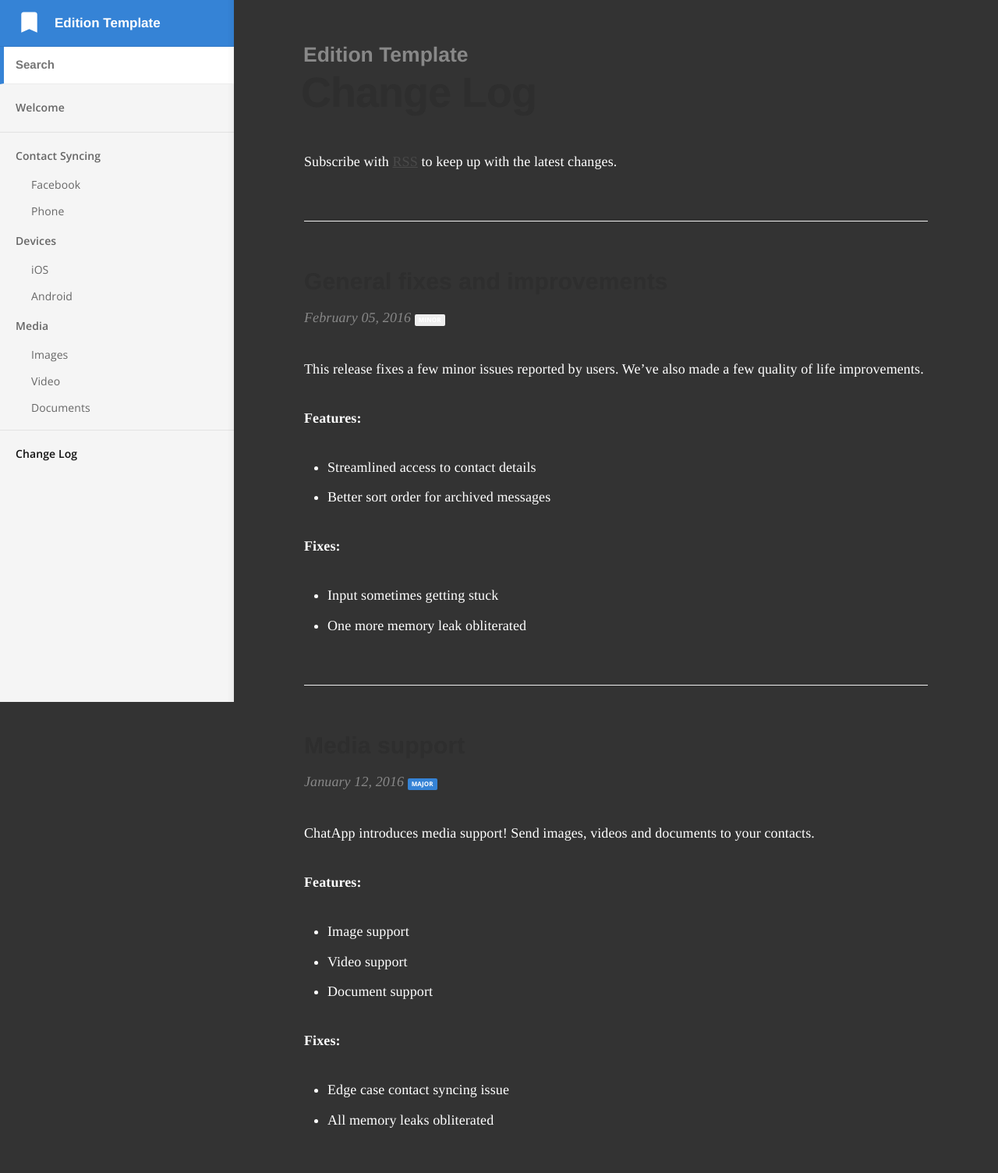
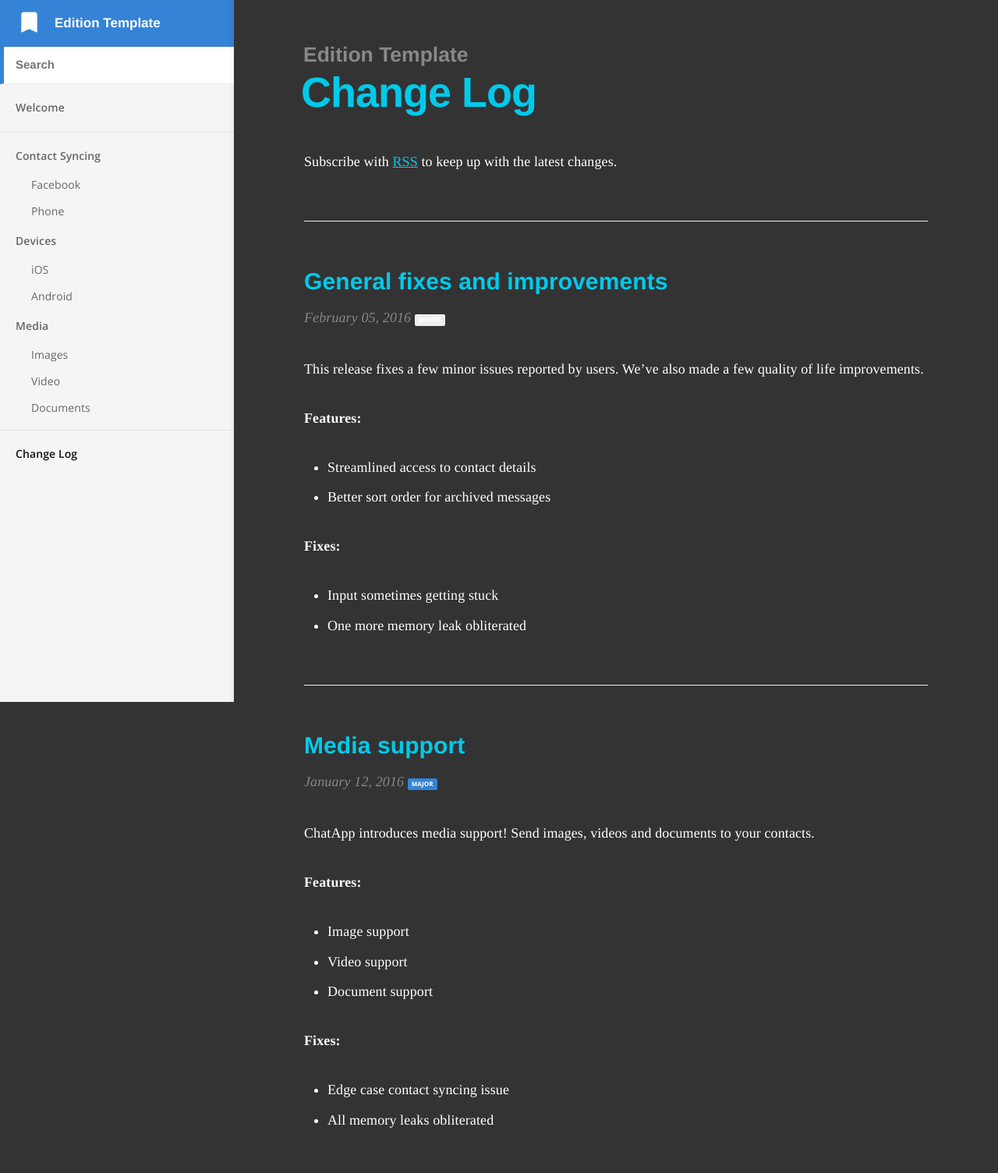
Before and after one commit to d0midigi/aevonflux, a Jekyll site: the page built from changelog.html, in a window 1280 px wide. Shown: the whole page at 78% size. Built offline with Jekyll 4.4.1, drawn with Linux system fonts in a browser that asks for light colours.

Commit message:
Update _typography.scss

```diff
--- a/_sass/_typography.scss
+++ b/_sass/_typography.scss
@@ -12,7 +12,7 @@ body {
 	letter-spacing: 0.01rem;
 	font-size: 1.8em;
 	line-height: 1.75em;
-	color: #3A4145;
+	color: #00caeb;
 	font-weight: 300;
 	-webkit-font-feature-settings: 'kern' 1;
 	-moz-font-feature-settings: 'kern' 1;
@@ -44,7 +44,7 @@ h3,
 h4,
 h5,
 h6 {
-	color: #2E2E2E;
+	color: #00caeb;
 	line-height: 1.15em;
 	margin: 0 0 0.4em 0;
 	font-weight: 600;
@@ -78,12 +78,12 @@ h6 {
 }
 
 a {
-	color: #4A4A4A;
+	color: #00caeb;
 	transition: color 0.2s ease;
 }
 
 a:hover {
-	color: #111;
+	color: #EA3680;
 }
 
 p,
```
